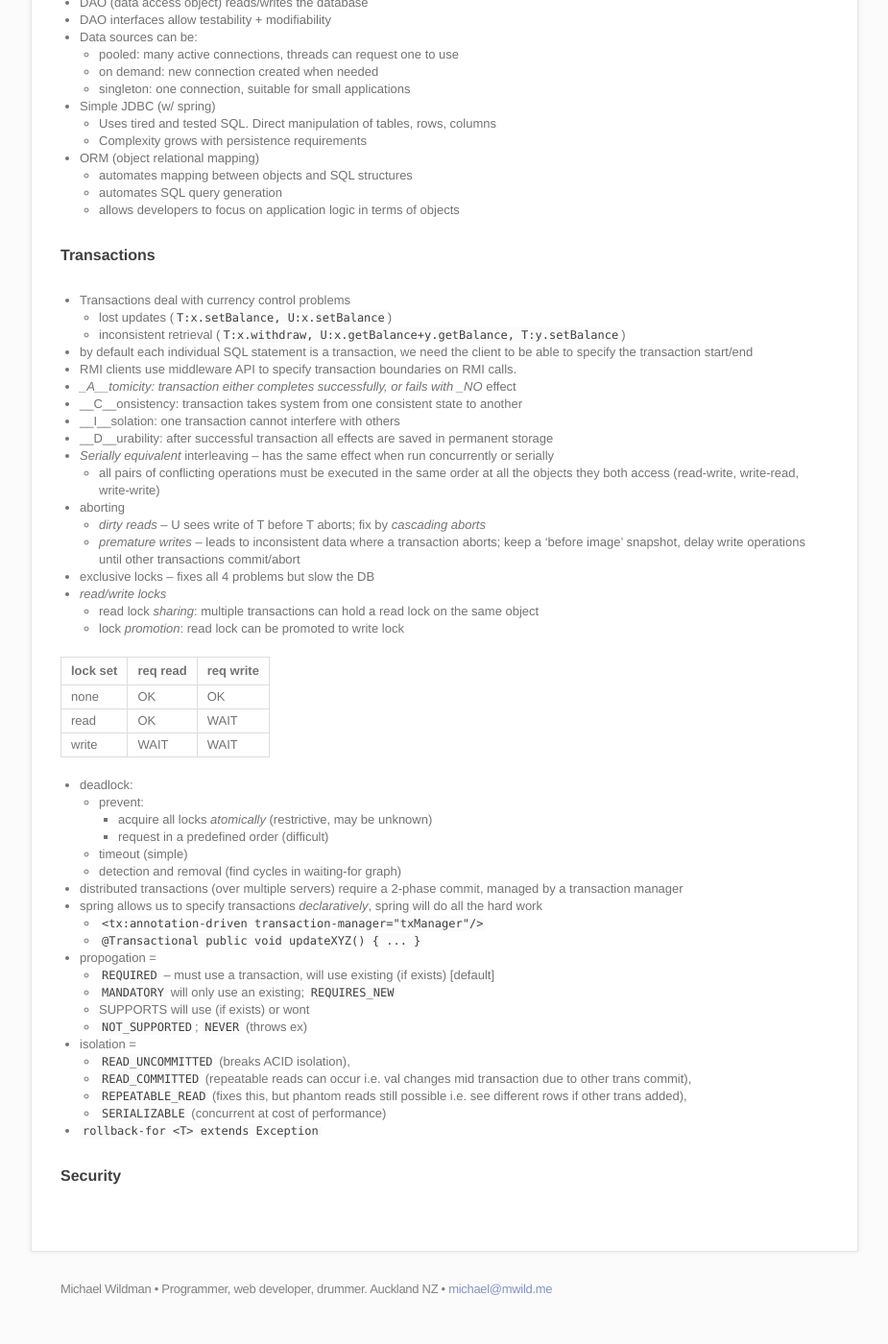
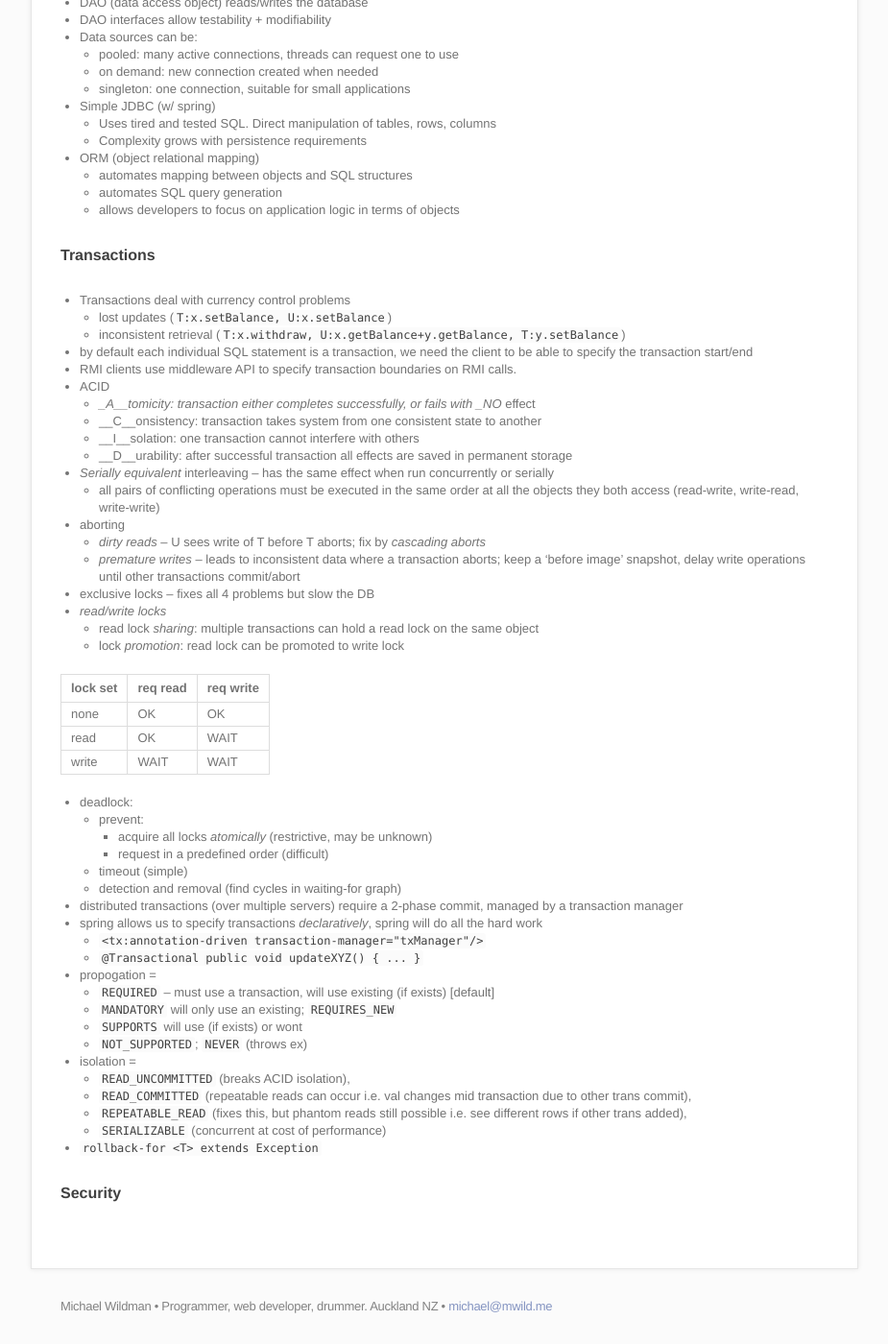
Before and after one commit to m-wild/mwild.me_archive, a Jekyll site: the page built from _posts/uni/2014-11-05-cs335-notes.md, in a window 1280 px wide and 1400 px high, scrolled down 1077 px. Shown: the whole window at 96% size, without its empty margins (177-1102 px from the left). Built offline with Jekyll 4.4.1, drawn with Linux system fonts in a browser that asks for light colours; Markdown is read by kramdown in place of the engine named in the settings.

Commit message:
cs335 updates

```diff
--- a/_posts/uni/2014-11-05-cs335-notes.md
+++ b/_posts/uni/2014-11-05-cs335-notes.md
@@ -58,10 +58,11 @@ excerpt:
 	- inconsistent retrieval (`T:x.withdraw, U:x.getBalance+y.getBalance, T:y.setBalance`)
 - by default each individual SQL statement is a transaction, we need the client to be able to specify the transaction start/end
 - RMI clients use middleware API to specify  transaction boundaries on RMI calls.
-- __A__tomicity: transaction either completes successfully, or fails with _NO_ effect
-- __C__onsistency: transaction takes system from one consistent state to another
-- __I__solation: one transaction cannot interfere with others
-- __D__urability: after successful transaction all effects are saved in permanent storage
+- ACID
+	- __A__tomicity: transaction either completes successfully, or fails with _NO_ effect
+	- __C__onsistency: transaction takes system from one consistent state to another
+	- __I__solation: one transaction cannot interfere with others
+	- __D__urability: after successful transaction all effects are saved in permanent storage
 - _Serially equivalent_ interleaving -- has the same effect when run concurrently or serially
 	- all pairs of conflicting operations must be executed in the same order at all the objects they both access (read-write, write-read, write-write)
 - aborting
@@ -91,7 +92,7 @@ excerpt:
 - propogation =
 	- `REQUIRED` -- must use a transaction, will use existing (if exists) [default]
 	- `MANDATORY` will only use an existing; `REQUIRES_NEW`
-	- SUPPORTS will use (if exists) or wont
+	- `SUPPORTS` will use (if exists) or wont
 	- `NOT_SUPPORTED`; `NEVER` (throws ex)
 - isolation =
 	- `READ_UNCOMMITTED` (breaks ACID isolation),
```
